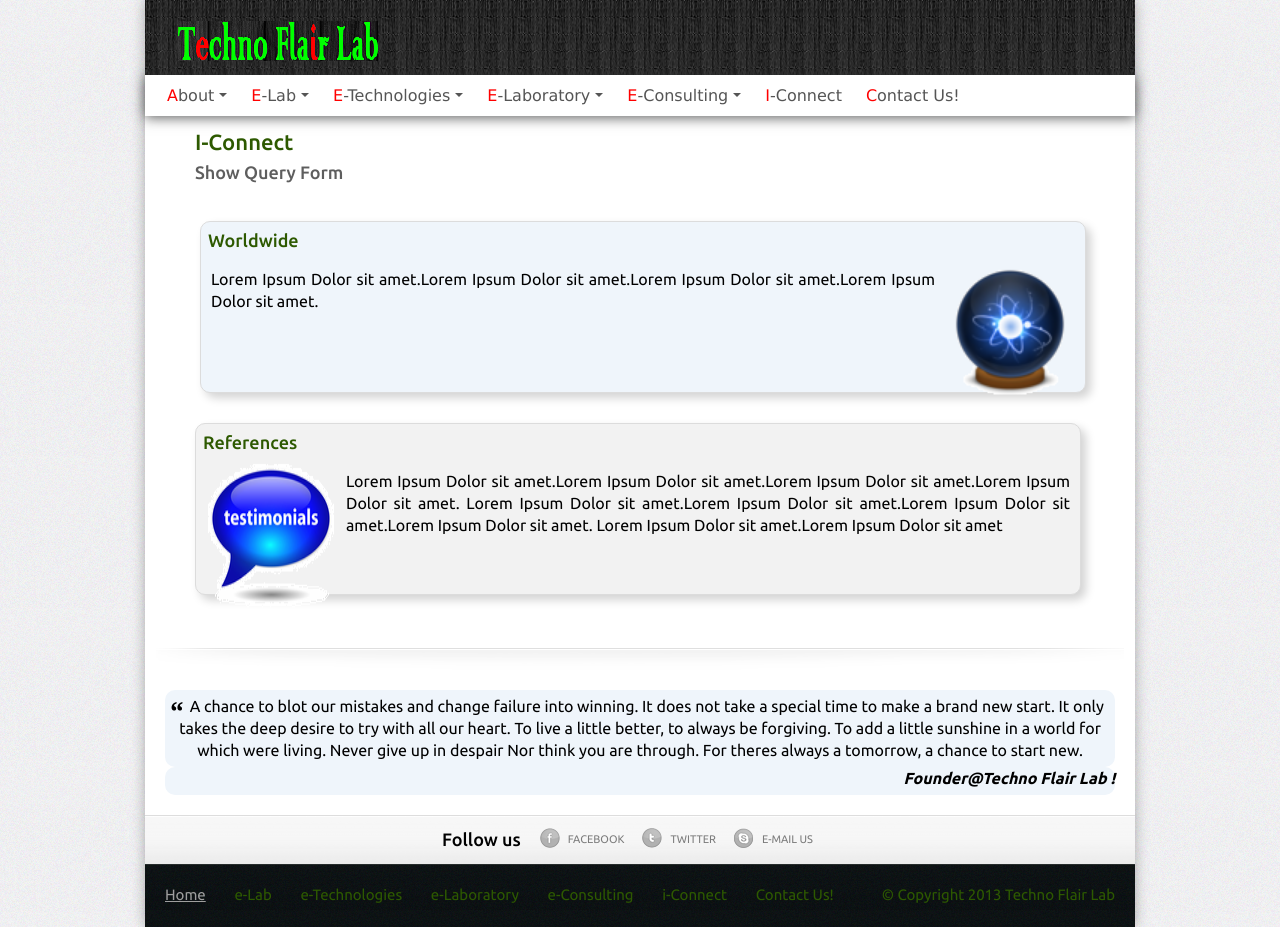
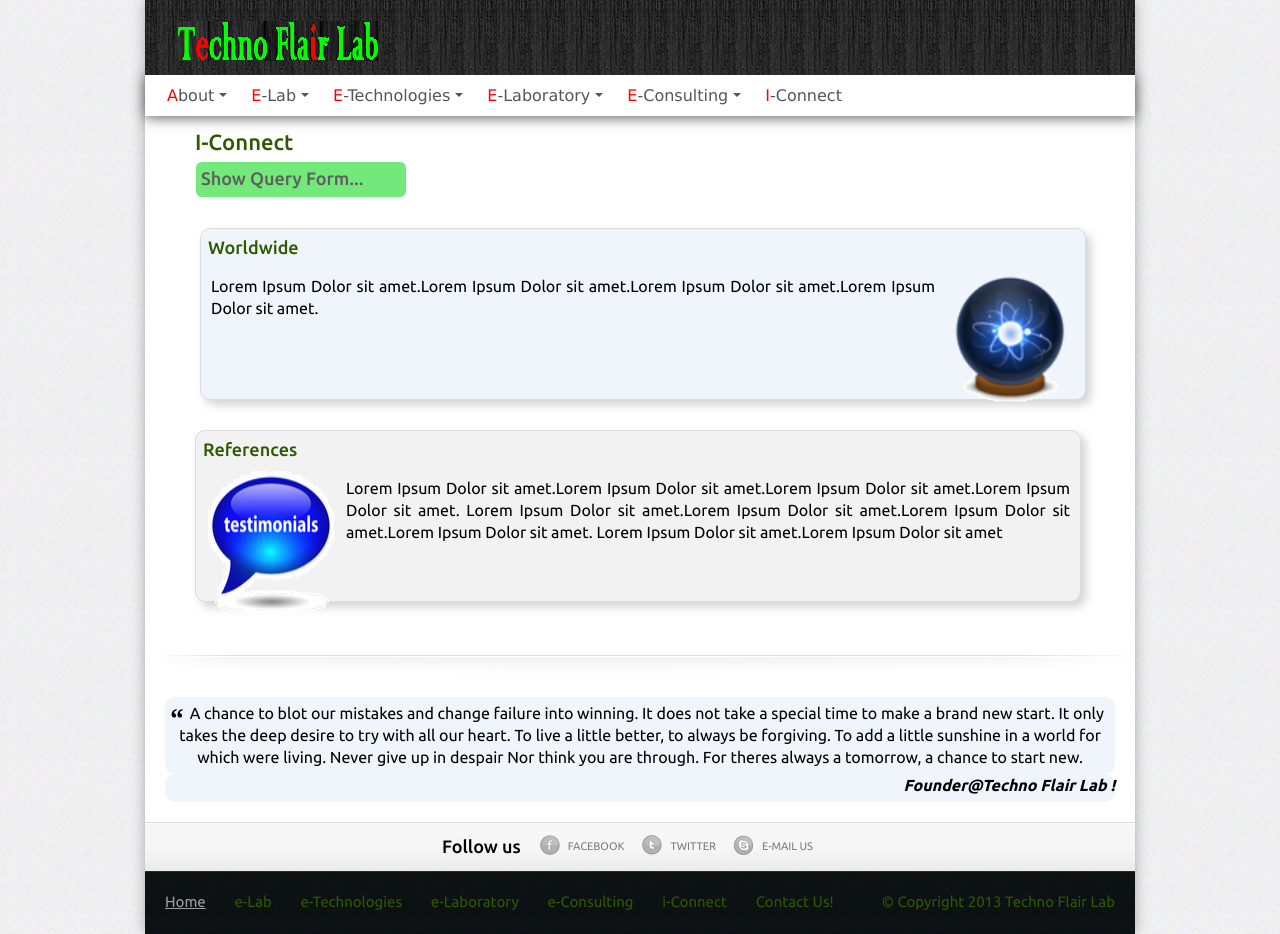
Before and after one commit to ccsCoder/technoflarePHP, a PHP site: page /pages/iConnect.php in a window 1280 px wide. Run offline with PHP 8.4, Linux system fonts and the light colour scheme.

Commit message:
-- hide Contact Us, -- JS Changes -- iConnect page Show Hide Button.

```diff
--- a/comp/nav.php
+++ b/comp/nav.php
@@ -101,9 +101,9 @@ if ( strstr($_SERVER['REQUEST_URI'],"pages")!==FALSE) {
                 <li><a class="wip">References</a></li>
             </ul>-->
         </li>
-        <li class="nav-menu_item_neo">
+<!--        <li class="nav-menu_item_neo">
             <a class="nav-menu_item_neo_special" href="#">Contact Us!</a>
-        </li>
+        </li>-->
     </ul>
 
 </div>
--- a/comp/overlay.php
+++ b/comp/overlay.php
@@ -3,7 +3,7 @@
 ?>
 
 <div class="overlay">
-   <div class="box-content-holder" id="mailer">
+<!--   <div class="box-content-holder" id="mailer">
 
             <div class="box-heading">
                 What's your Query?
@@ -35,7 +35,7 @@
             </div>
 
         </div>
-   </div>
+   </div>-->
 
    <div class="box-content-holder" id="workInProgress">
 
--- a/css/style.css
+++ b/css/style.css
@@ -382,6 +382,10 @@ div.illustrated_text_right:hover {
     color: lightgreen;
 
 }
+#showForm_iConnect {
+    width: 200px;
+
+}
 /* some buttons */
 .css_btn_class {
     font-size:16px;
--- a/index.php
+++ b/index.php
@@ -93,7 +93,7 @@
                                 <p><strong>A smarter planet begins with smarter educational system.</strong> Looking into the next decade, the education industry will continue to face involving challenges in shaping its relationships with the communities they serve. Changes in technologies, commerce, politics and demographics will require educational systems to adapt to serve their citizenry and to contribute to the future economic success of nations, states and regions.</p>
 
                                 <ul>
-                                    <li><a href="#">Career Counselling</a></li>
+                                    <li><a href="#">Career Counseling</a></li>
                                     <li><a href="#">Cloud Computing</a></li>
                                     <li><a href="#">Infrastructure Services</a></li>
                                     <li><a href="#">Research & Development</a></li>
--- a/js/functions.js
+++ b/js/functions.js
@@ -33,7 +33,7 @@ Validator.prototype.isValidEmail = function(email) {
 
 Validator.prototype.markInputAsError = function(control) {
   $(control).css("border-color","red");
-  $(control).val("You left me empty!");
+  $(control).attr("placeholder","You left me empty!");
 };
 /**
  * class to register and manager all event handler functions
@@ -61,7 +61,7 @@ EventHandlers.prototype.invokeContactForm = function() {
 EventHandlers.prototype.slideDownForm = function() {
 
   $(".illustrated_text_center").slideToggle("fast");
-  $("#showForm_iConnect").text($("#showForm_iConnect").text()==="Show Query Form"?"Hide Query Form":"Show Query Form");
+  $("#showForm_iConnect").text($("#showForm_iConnect").text()==="Show Query Form..."?"Hide Query Form...":"Show Query Form...");
 
 };
 
@@ -90,10 +90,15 @@ EventHandlers.prototype.submitQueryThroughMail = function() {
         validator.markInputAsError($("#queryEmailID"));
         return;
     }
+    if(validator.isEmpty($("#referenceFrom").val())) {
+        validator.markInputAsError($("#referenceFrom"));
+        return;
+    }
     if(validator.isEmpty($("#queryText").val())) {
         validator.markInputAsError($("#queryText"));
         return;
     }
+
     if(validator.isValidEmail($("#queryEmailID").val())===false) {
         validator.markInputAsError($("#queryEmailID"));
         $("#queryEmailID").val("Invalid Email!");
--- a/pages/contact.php
+++ b/pages/contact.php
@@ -4,19 +4,17 @@
 ?>
 
 
-    <div class="box-content-holder" id="mailer2" style="border: none;display:block">
+    <div class="box-content-holder" id="mailer" style="border: none;display:block">
            <div style="padding:10px">
                 <div style="text-align: left">
                     Name: <input id="queryFormName" type="text" maxlength="50" placeholder="What are you called?" />
                  </div>
-
                <div style="text-align: left">
                     Email: <input id="queryEmailID" type="email" maxlength="50" placeholder="Your Email ID." />
                  </div>
                <div style="text-align:left;margin-top: 10px">
                     How did you know about TFL: <input id="referenceFrom" type="text" maxlength=100 placeholder="Reference from onLine or other source" />
                </div>
-
                 <div style="text-align: left;margin-top: 10px;">
                     Query:
                 </div>
@@ -27,6 +25,5 @@
                      <div id='submitQuery' class="css_btn_class">Submit</div>
                  </div>
                  <h2 style="color:black;background-color: #EFF5FB">We will get back to you soon !</h2>
-
         </div>
     </div>
--- a/pages/iConnect.php
+++ b/pages/iConnect.php
@@ -50,7 +50,7 @@
                                     <h2>I-Connect</h2>
 
 
-                                        <h3 style="text-align: left;cursor: pointer" id="showForm_iConnect">Show Query Form</h3>
+                                    <h3 style="text-align: left;cursor: pointer" id="showForm_iConnect" class="css_btn_class" >Show Query Form...</h3>
                                     <div class="illustrated_text_center" style="display:none">
                                         <?php include 'contact.php' ?>
                                     </div>
```
